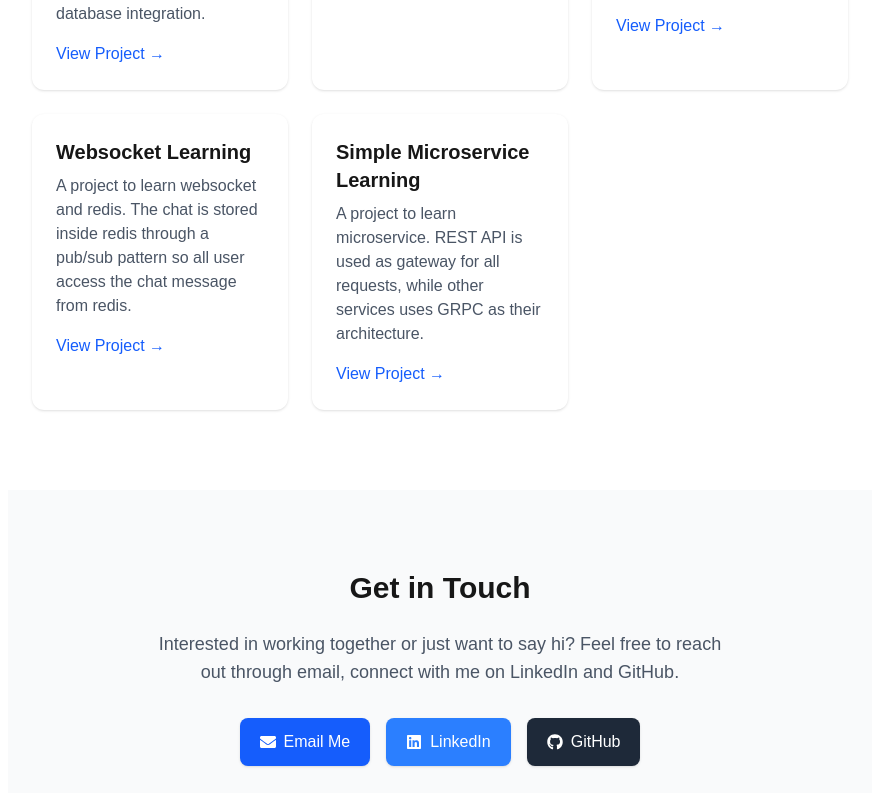
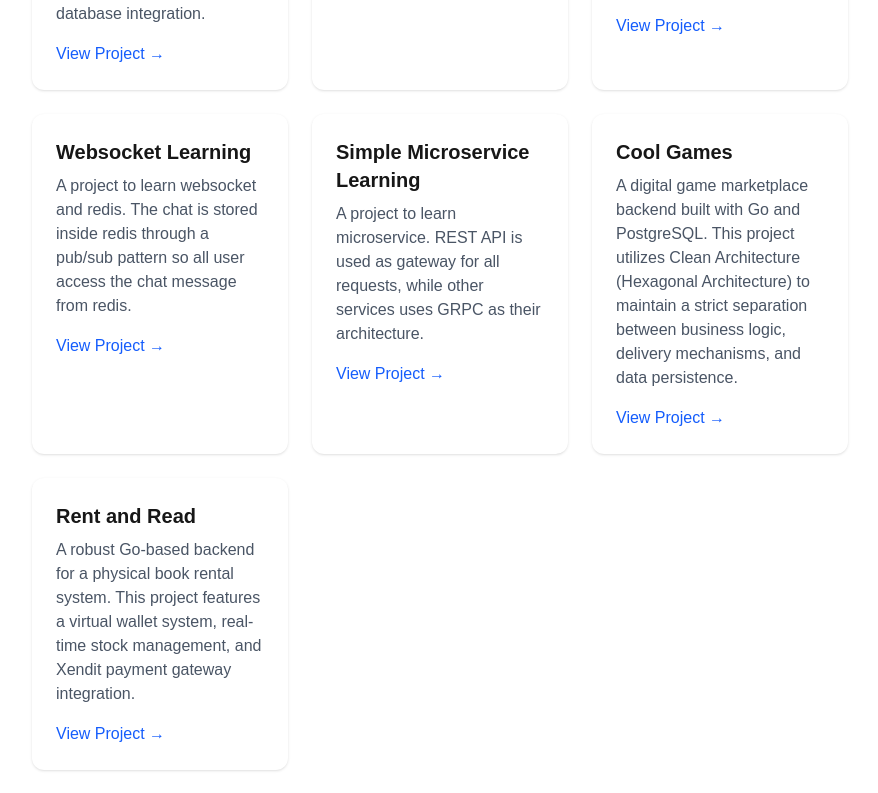
Before and after one commit to EffelZefanya/effel-zefanya-portfolio, a Next.js app: page / in a window 1280 px wide. Shown: the part 1387-2180 px from the top of the page, without its empty margins (200-1078 px from the left). Built offline with nearby package versions, Linux system fonts and the light colour scheme.

Commit message:
feat: add cool games and rent and read

```diff
--- a/src/sections/Projects.tsx
+++ b/src/sections/Projects.tsx
@@ -27,6 +27,14 @@ export default function Projects(){
             title: "Simple Microservice Learning",
             description: "A project to learn microservice. REST API is used as gateway for all requests, while other services uses GRPC as their architecture.",
             link: "https://github.com/EffelZefanya/simple-microservice-practice"
+        }, {
+            title: "Cool Games",
+            description: "A digital game marketplace backend built with Go and PostgreSQL. This project utilizes Clean Architecture (Hexagonal Architecture) to maintain a strict separation between business logic, delivery mechanisms, and data persistence.",
+            link: "https://github.com/EffelZefanya/cool_games"
+        }, {
+            title: "Rent and Read",
+            description: "A robust Go-based backend for a physical book rental system. This project features a virtual wallet system, real-time stock management, and Xendit payment gateway integration.",
+            link: "github.com/EffelShuban/RentAndRead"
         }
     ];
 
```
